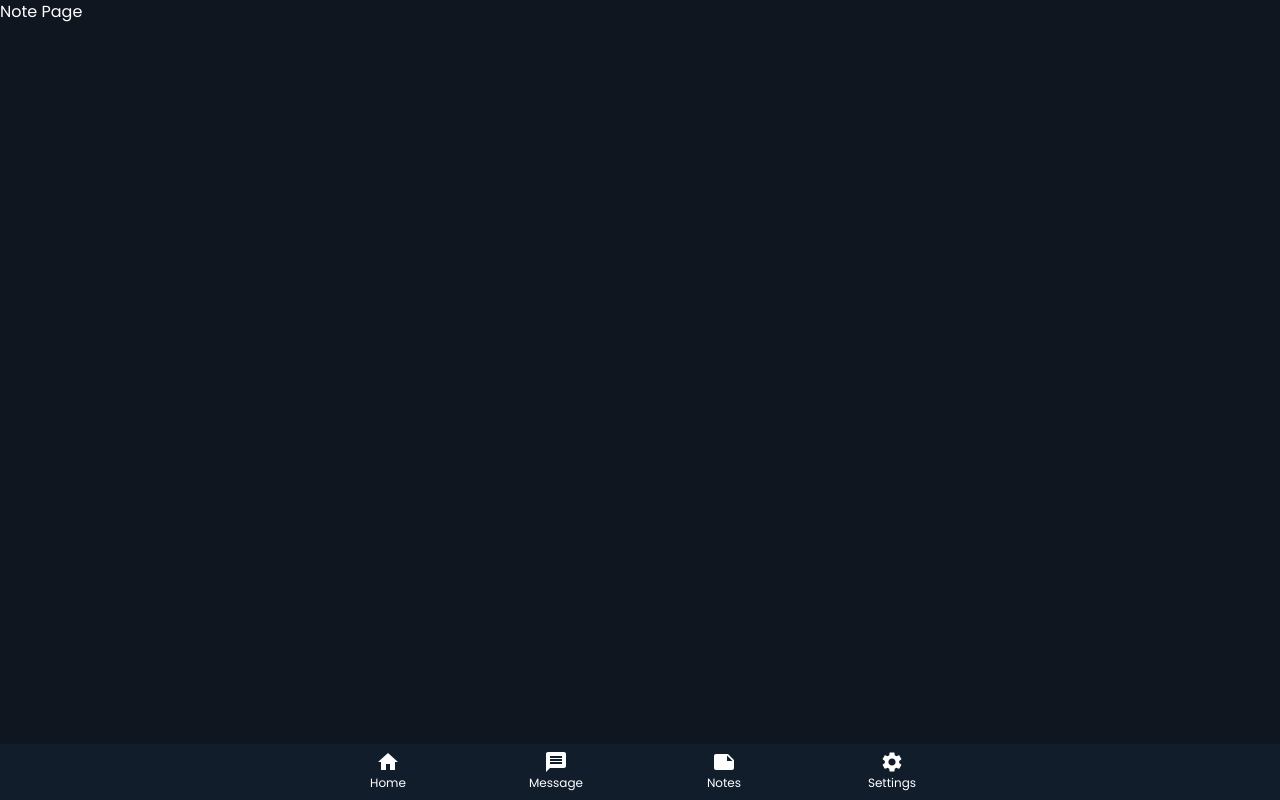
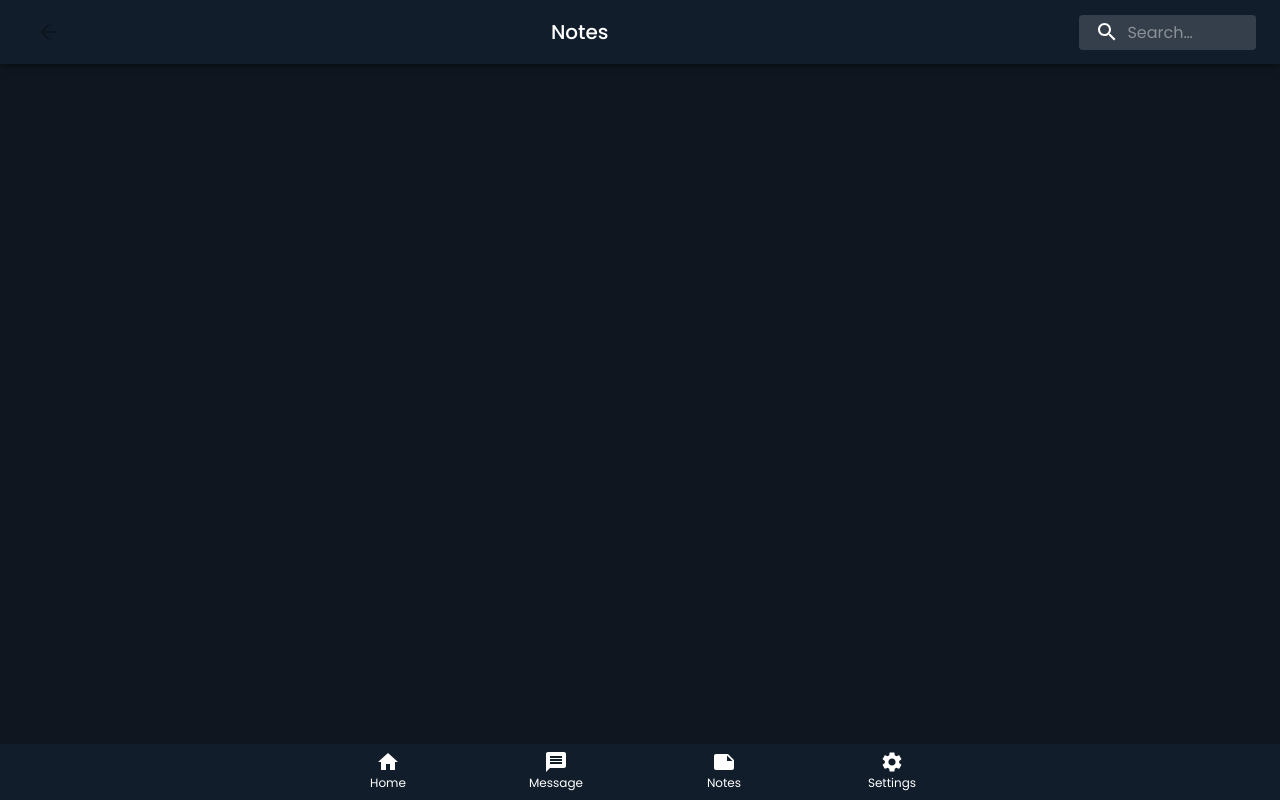
Before and after one commit to mrmikehoyt/chat-app, a React (Create React App) app: page /notes in a window 1280 px wide. Built offline with nearby package versions, Linux system fonts and the light colour scheme.

Commit message:
Add note basic layout

```diff
--- a/src/pages/Notes/index.jsx
+++ b/src/pages/Notes/index.jsx
@@ -1,15 +1,41 @@
 /* eslint-disable react/no-array-index-key */
 import React from 'react';
 import {
+  makeStyles,
   Typography,
+  Grid,
+  Box,
 } from '@material-ui/core';
+import Header from '../../components/Header';
+
+const useStyles = makeStyles((theme) => ({
+  root: {
+    flexGrow: 1,
+    maxWidth: 752,
+    marginBottom: 100,
+  },
+  title: {
+    margin: theme.spacing(4, 0, 2),
+  },
+}));
 
 function NotesPage() {
+  const classes = useStyles();
+
   return (
     <div>
-      <Typography>
-        Note Page
-      </Typography>
+      <Header title="Notes" />
+      <Box display="flex" justifyContent="center" alignItems="center">
+        <div className={classes.root}>
+          <Grid container spacing={2}>
+            <Grid item xs={12} md={12}>
+              <Typography variant="h6" className={classes.title} color="primary">
+                My notes
+              </Typography>
+            </Grid>
+          </Grid>
+        </div>
+      </Box>
     </div>
   );
 }
```
